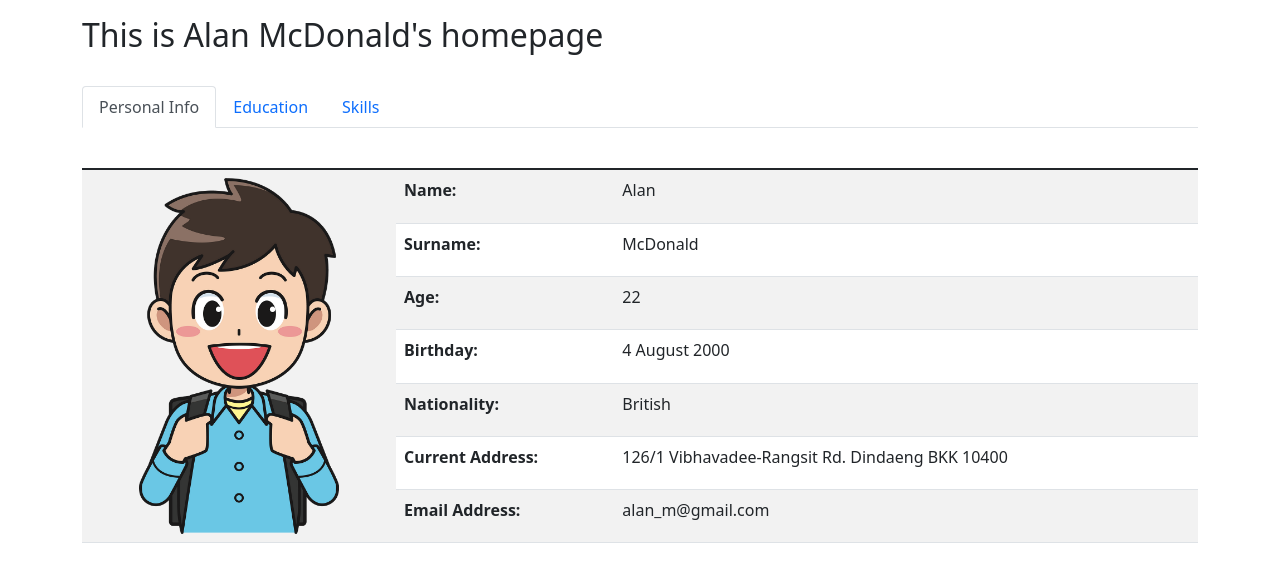
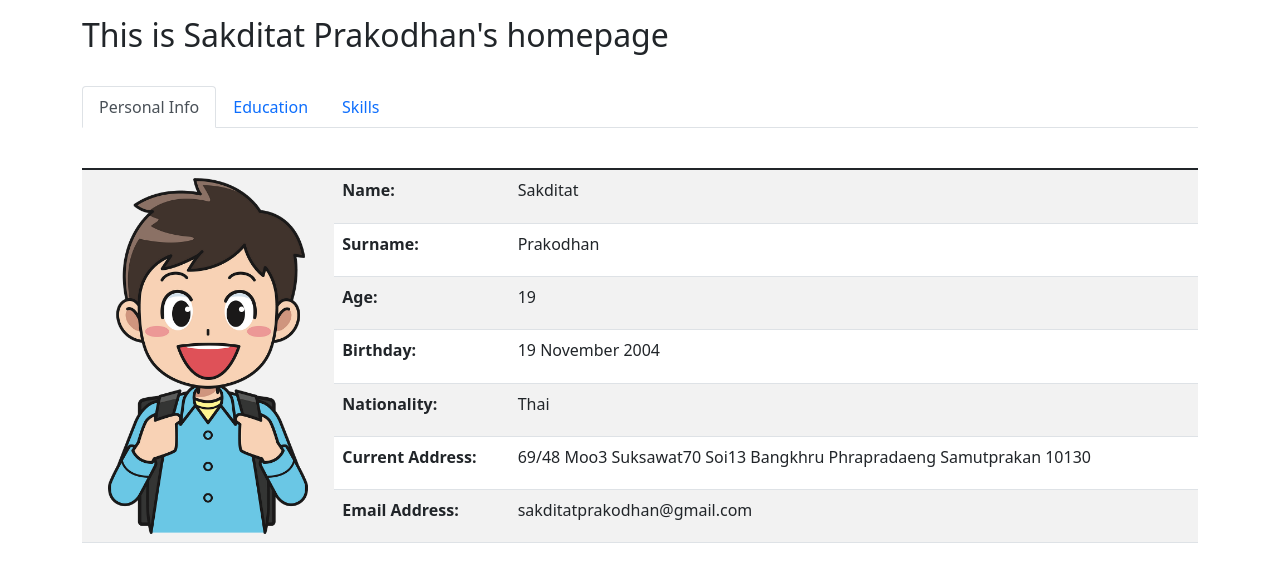
Before and after one commit to bixbyromeo/ex5b, a plain HTML site: page index.html in a window 1280 px wide. Drawn offline with nearby package versions, Linux system fonts and the light colour scheme.

Commit message:
Initial commit - adding all files and correct my personal information

```diff
--- a/index.html
+++ b/index.html
@@ -10,13 +10,13 @@
 <body>
 
 <div class="container mt-3">
-  <h2>This is Alan McDonald's homepage</h2><br>
+  <h2>This is Sakditat Prakodhan's homepage</h2><br>
   <ul class="nav nav-tabs">
     <li class="nav-item">
       <a class="nav-link active" href="#">Personal Info</a>
     </li>
     <li class="nav-item">
-      <a class="nav-link" href="#">Education</a>
+      <a class="nav-link" href="ed.html">Education</a>
     </li>
     <li class="nav-item">
       <a class="nav-link" href="#">Skills</a>
@@ -35,31 +35,31 @@
       <tr>
 		<td rowspan="7"><img src="images/alan.png" class="rounded mx-auto d-block" alt="Alan McDonald" width="200" height="356"></td>
         <th>Name:</th>
-        <td>Alan</td>
+        <td>Sakditat</td>
       </tr>
       <tr>
         <th>Surname:</th>
-        <td>McDonald</td>
+        <td>Prakodhan</td>
       </tr>
 	  <tr>
         <th>Age:</th>
-        <td>22</td>
+        <td>19</td>
       </tr>
 	  <tr>
         <th>Birthday:</th>
-        <td>4 August 2000</td>
+        <td>19 November 2004</td>
       </tr>
 	  <tr>
         <th>Nationality:</th>
-        <td>British</td>
+        <td>Thai</td>
       </tr>
 	  <tr>
         <th>Current Address:</th>
-        <td>126/1 Vibhavadee-Rangsit Rd. Dindaeng BKK 10400</td>
+        <td>69/48 Moo3 Suksawat70 Soi13 Bangkhru Phrapradaeng Samutprakan 10130</td>
       </tr>
 	  <tr>
         <th>Email Address:</th>
-        <td>alan_m@gmail.com</td>
+        <td>sakditatprakodhan@gmail.com</td>
       </tr>
     </tbody>
   </table>
```
